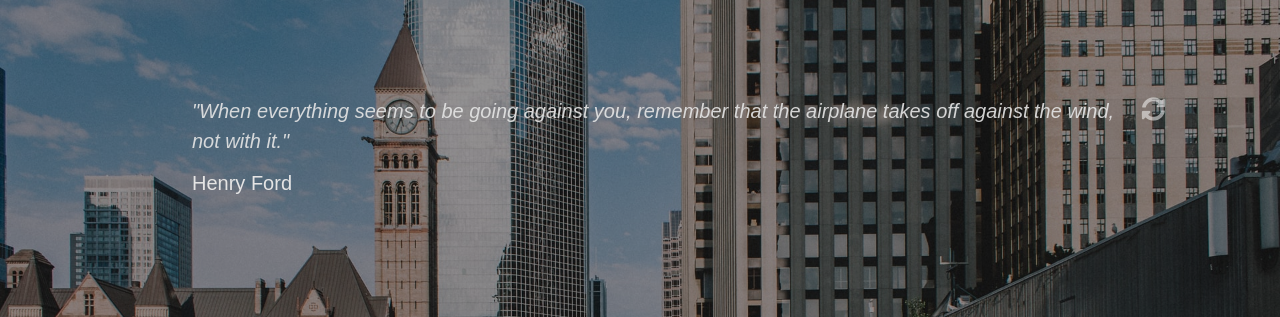
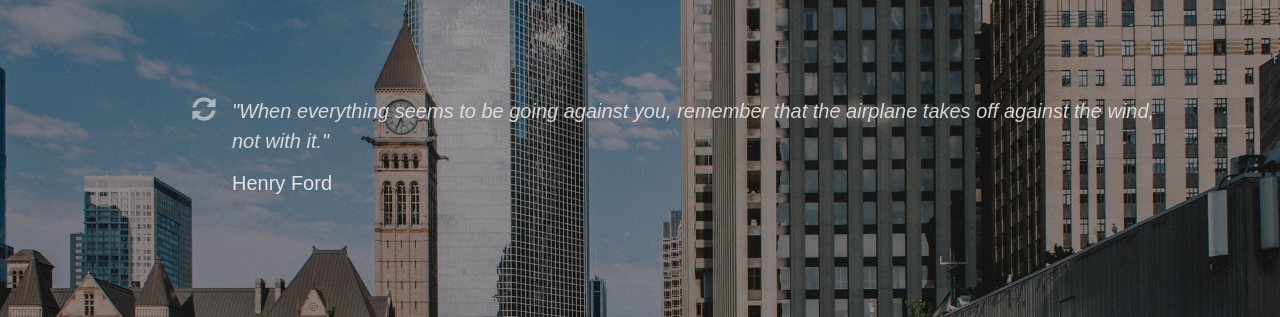
Before and after one commit to albertasaftei/Clock-APP, a plain HTML site: page index.html in a window 1280 px wide. Shown: the top 317 px of the page. Drawn offline with Linux system fonts and the light colour scheme; no server answers.

Commit message:
switched reload btn to left side of quote

```diff
--- a/index.html
+++ b/index.html
@@ -12,9 +12,11 @@
 <body>
     <div class="container">
         <div class="quote-container">
-            <p id="quote"></p>
             <button id="reload-btn"><i class="fas fa-sync-alt"></i></button>
-            <span id="author"></span>
+            <div class="quote">
+                <p id="quote"></p>
+                <span id="author"></span>
+            </div>
         </div>
 
         <div class="clock-container">
--- a/quotes.json
+++ b/quotes.json
@@ -90,8 +90,6 @@
 {
        "quote":"Start where you are. Use what you have.  Do what you can.","author":"Arthur Ashe"},
 {
-       "quote":"When I was 5 years old, my mother always told me that happiness was the key to life.  When I went to school, they asked me what I wanted to be when I grew up.  I wrote down ‘happy’.  They told me I didn’t understand the assignment, and I told them they didn’t understand life.","author":"John Lennon"},
-{
        "quote":"Fall seven times and stand up eight.","author":"Japanese Proverb"},
 {
        "quote":"When one door of happiness closes, another opens, but often we look so long at the closed door that we do not see the one that has been opened for us.","author":"Helen Keller"},
@@ -107,8 +105,6 @@
        "quote":"Happiness is not something readymade.  It comes from your own actions.","author":"Dalai Lama"},
 {
        "quote":"If you’re offered a seat on a rocket ship, don’t ask what seat! Just get on.","author":"Sheryl Sandberg"},
-{
-       "quote":"First, have a definite, clear practical ideal; a goal, an objective. Second, have the necessary means to achieve your ends; wisdom, money, materials, and methods. Third, adjust all your means to that end.","author":"Aristotle"},
 {
        "quote":"If the wind will not serve, take to the oars.","author":"Latin Proverb"},
 {
--- a/style.scss
+++ b/style.scss
@@ -35,6 +35,8 @@ body {
         .quote-container {
             position: relative;
             width: max-content;
+            display: flex;
+            align-items: flex-start;
 
             #quote {
                 font-size: 1.25rem;
@@ -52,10 +54,7 @@ body {
                 border: none;
                 cursor: pointer;
                 color: rgba(255, 255, 255, 0.514);
-                position: absolute;
-                right: 5%;
-                top: 0;
-                margin-left: 5%;
+                margin-right: 1rem;
                 transition: all .5s ease;
 
                 &:hover {
```
Also changed, not shown: style.css, 1 other file.
